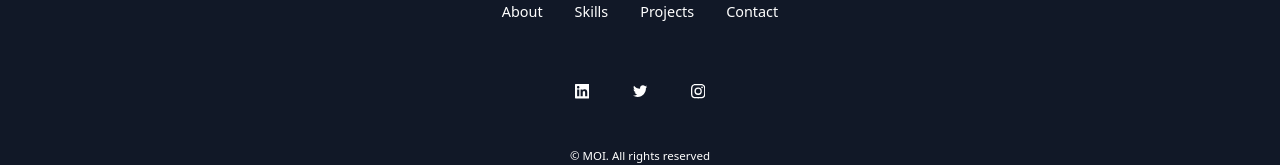
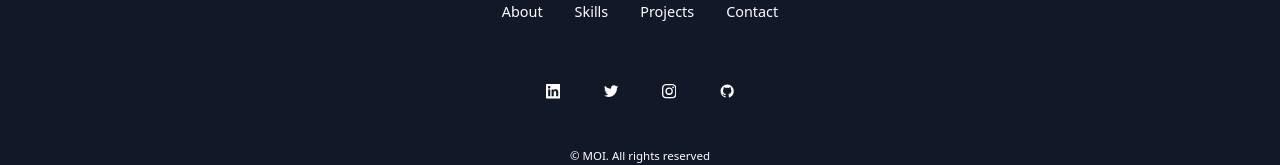
Before and after one commit to 12moi/moi, a React (Create React App) app: page / in a window 1280 px wide. Shown: the part 2910-3075 px from the top of the page. Built offline with nearby package versions, Linux system fonts and the light colour scheme.

Commit message:
add github icon

```diff
--- a/src/components/Footer.js
+++ b/src/components/Footer.js
@@ -1,7 +1,7 @@
 import React from "react";
 import '../App.css'
 import {BsInstagram} from 'react-icons/bs'
-import {GrLinkedin, GrTwitter} from 'react-icons/gr'
+import {GrGithub, GrLinkedin, GrTwitter} from 'react-icons/gr'
 
 export default function Footer() {
   return (
@@ -19,7 +19,7 @@ export default function Footer() {
     <a href='https://www.linkedin.com/in/moishadrack/'><GrLinkedin/></a>
       <a href='https://twitter.com/home'><GrTwitter/></a>
       <a href='https://instagram.com'><BsInstagram/></a>
-
+      <a href='https://github.com/12moi/'><GrGithub/></a>
     </div>
     <div className='footer__copyright'>
       <small>
```
